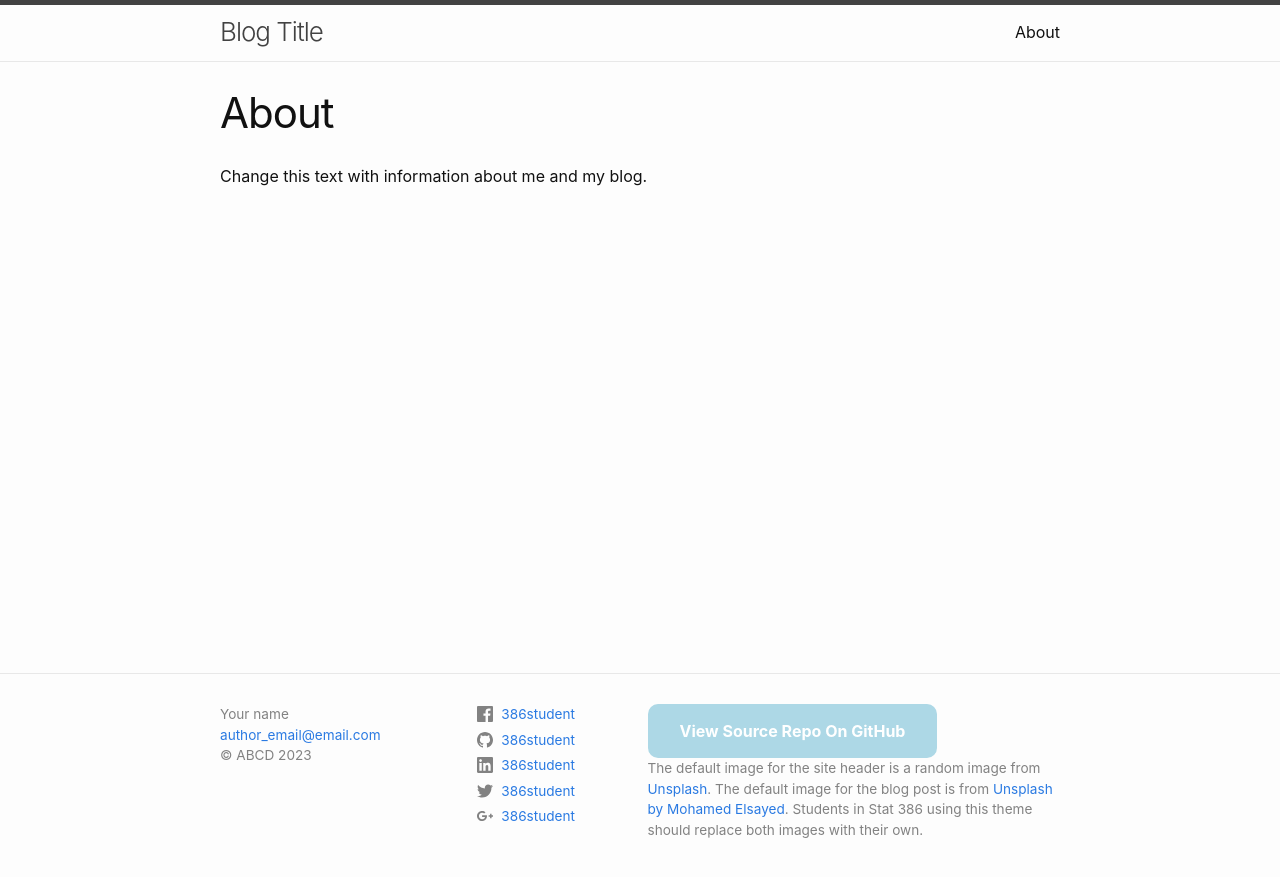
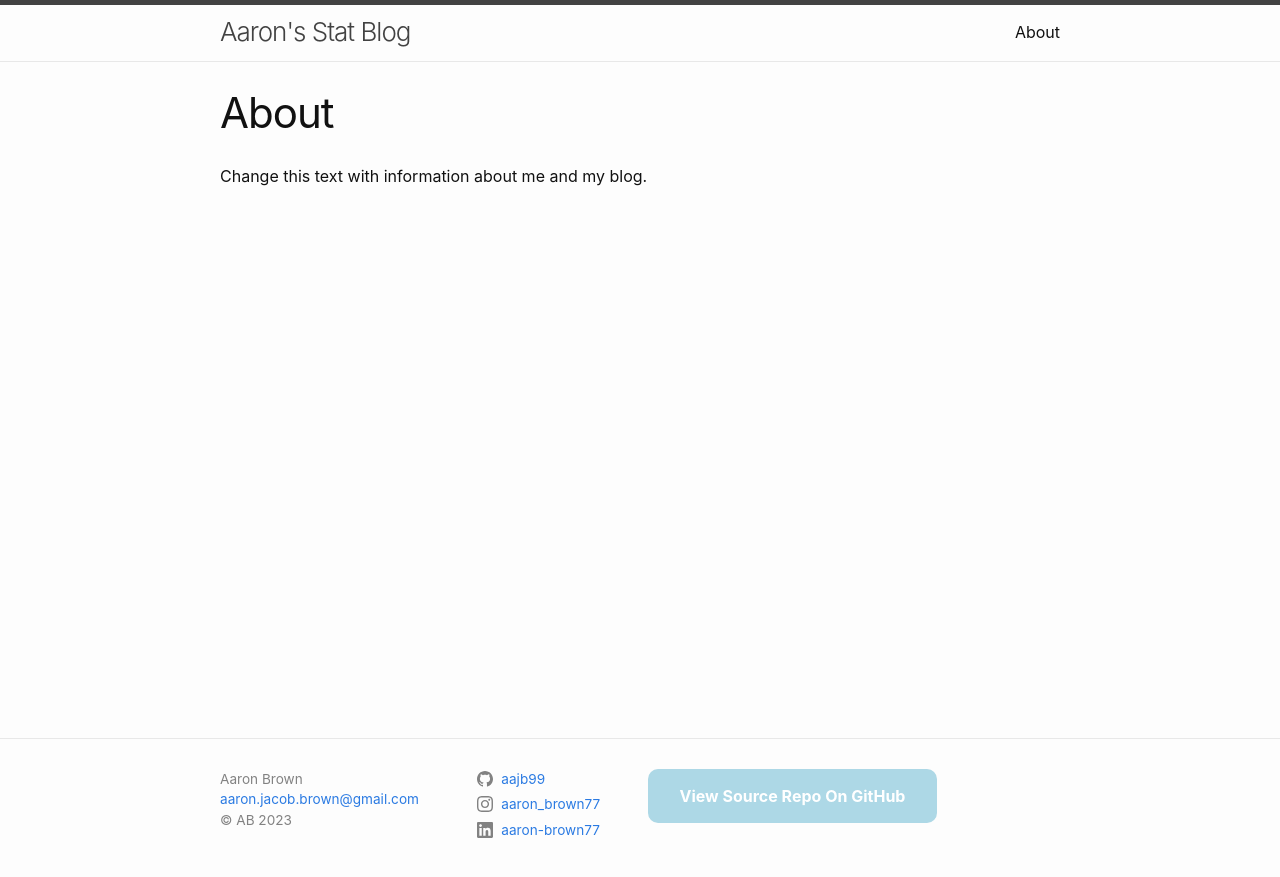
Before and after one commit to aajb99/aajb99.github.io, a Jekyll site: the page built from stat386-blog-theme-main/about.markdown, in a window 1280 px wide. Shown: the top 877 px of the page. Built offline with Jekyll 4.4.1, drawn with Linux system fonts in a browser that asks for light colours.

Commit message:
add blog info

```diff
--- a/stat386-blog-theme-main/_config.yml
+++ b/stat386-blog-theme-main/_config.yml
@@ -18,33 +18,28 @@
 # You can create any custom variable you would like, and they will be accessible
 # in the templates via {{ site.myvariable }}.
 
-title: Blog Title
-email: author_email@email.com
-description: "Change the description so that it describes your blog"
-baseurl: "/stat386-blog-theme" # the name of the repository
-url: "https://esnt.github.io" #  change this to "https://<your-github-username>.github.io"
-image: https://source.unsplash.com/random
-author: Your name
-copyright: ABCD # Your initials or what you want the copyright to be.  Leave empty for no copyright
-footer_description: 'The default image for the site header is a random image from
-        <a href="https://source.unsplash.com/random" target="_blank"> Unsplash</a>.
-        The default image for the blog post is from
-        <a href="https://unsplash.com/photos/DWpR-BpKlw0?utm_source=unsplash&utm_medium=referral&utm_content=creditShareLink" target="_blank"
-        >Unsplash by Mohamed Elsayed</a>. Students in Stat 386 using this theme should replace both images
-        with their own.'
+title: Aaron's Stat Blog
+email: aaron.jacob.brown@gmail.com
+description: "Covering concepts in Statistics and Data Science"
+baseurl: "aaronbrown-blog" # the name of the repository
+url: "https://aajb99.github.io" #  change this to "https://<your-github-username>.github.io"
+image: https://photos.google.com/photo/AF1QipMd37MCtvIlmSUtGv0fVm45xmpNgw0_5wgXketg
+author: Aaron Brown
+copyright: AB # Your initials or what you want the copyright to be.  Leave empty for no copyright
+footer_description:
 
 
 # Social media users names.  Leave fields blank that you don't want displayed
-twitter_username: 386student
-github_username:  386student
-linkedin_username: 386student
+twitter_username:
+github_username:  aajb99
+linkedin_username: aaron-brown77
 dribbble_username:
-facebook_username: 386student
+facebook_username:
 flickr_username:
-instagram_username:
+instagram_username: aaron_brown77
 pinterest_username:
 youtube_username:
-googleplus_username: 386student
+googleplus_username:
 
 plugins:
   - jekyll-feed
```
Also changed, not shown: 1 other file.
